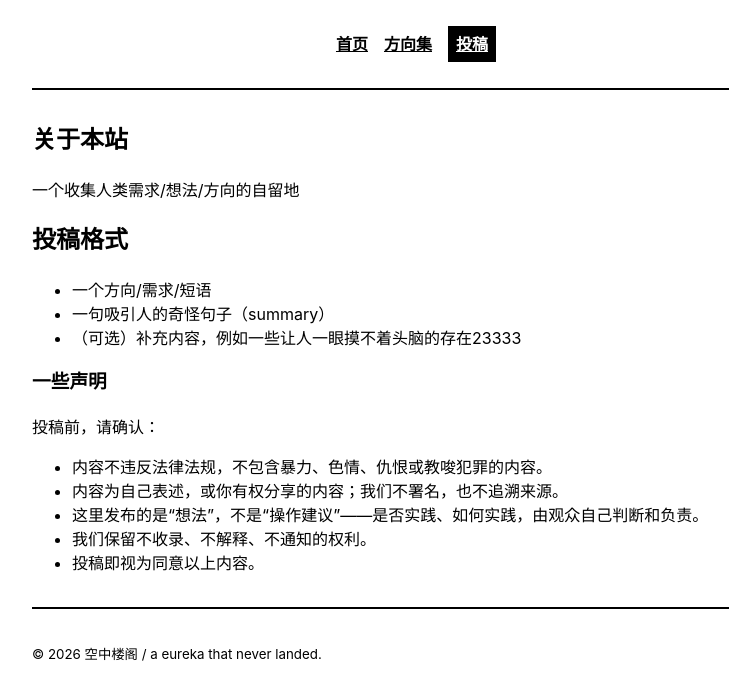
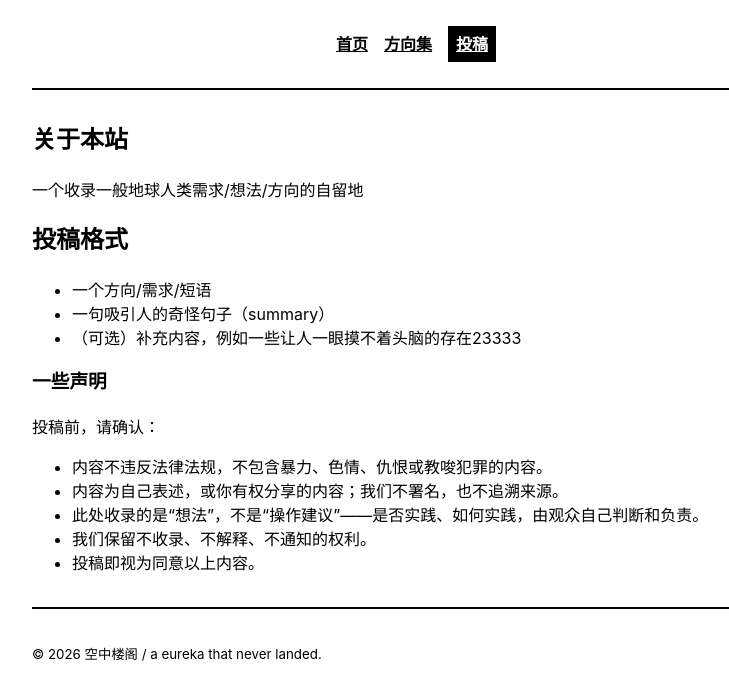
Before and after one commit to Yuilit/Yuilit.github.io, a Jekyll site: the page built from _pages/about.md, in a window 1280 px wide. Shown: the top 700 px of the page, without its empty margins (224-953 px from the left). Built offline with Jekyll 4.4.1, drawn with Linux system fonts in a browser that asks for light colours; comment, search, counter and statistics services are not loaded.

Commit message:
Update about.md

```diff
--- a/_pages/about.md
+++ b/_pages/about.md
@@ -5,7 +5,7 @@ title: 投稿
 
 ## 关于本站
 
-一个收集人类需求/想法/方向的自留地
+一个收录一般地球人类需求/想法/方向的自留地
 
 ## 投稿格式
 
@@ -18,6 +18,6 @@ title: 投稿
 投稿前，请确认：
 - 内容不违反法律法规，不包含暴力、色情、仇恨或教唆犯罪的内容。
 - 内容为自己表述，或你有权分享的内容；我们不署名，也不追溯来源。
-- 这里发布的是“想法”，不是“操作建议”——是否实践、如何实践，由观众自己判断和负责。
+- 此处收录的是“想法”，不是“操作建议”——是否实践、如何实践，由观众自己判断和负责。
 - 我们保留不收录、不解释、不通知的权利。
 - 投稿即视为同意以上内容。
```
